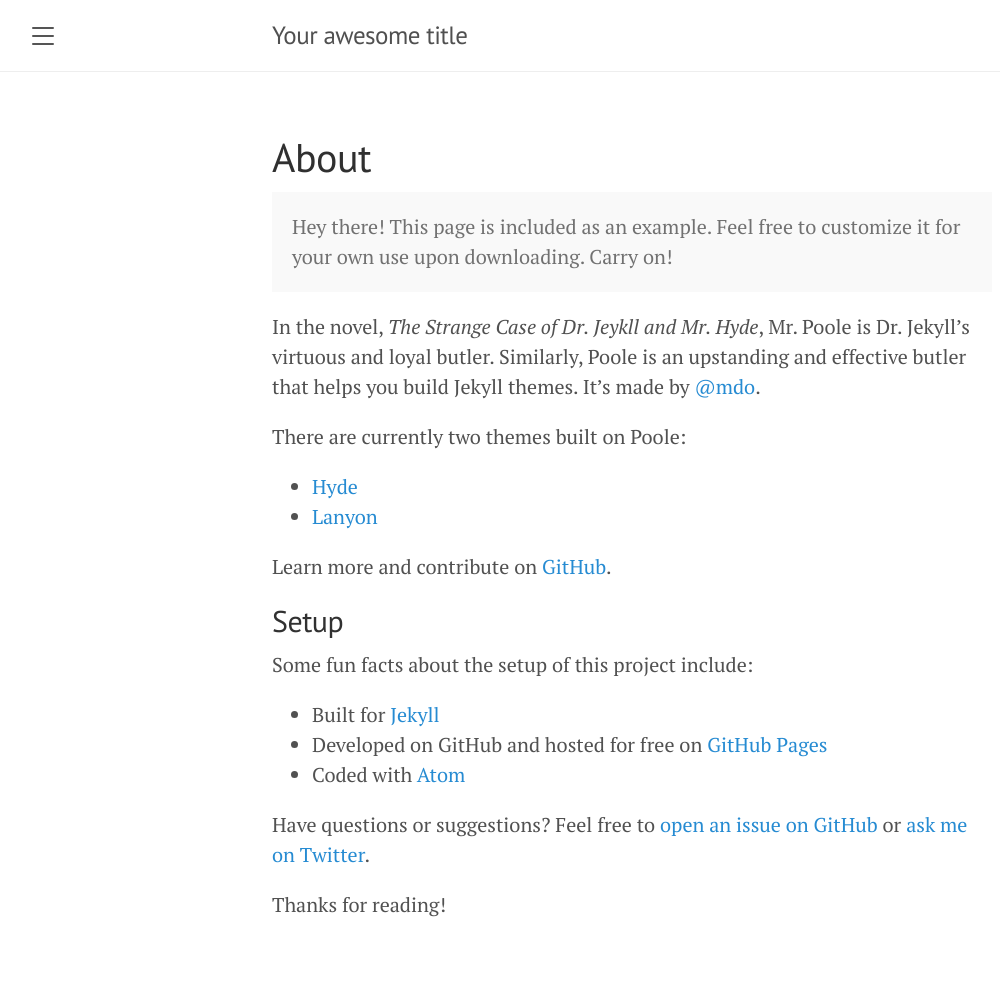
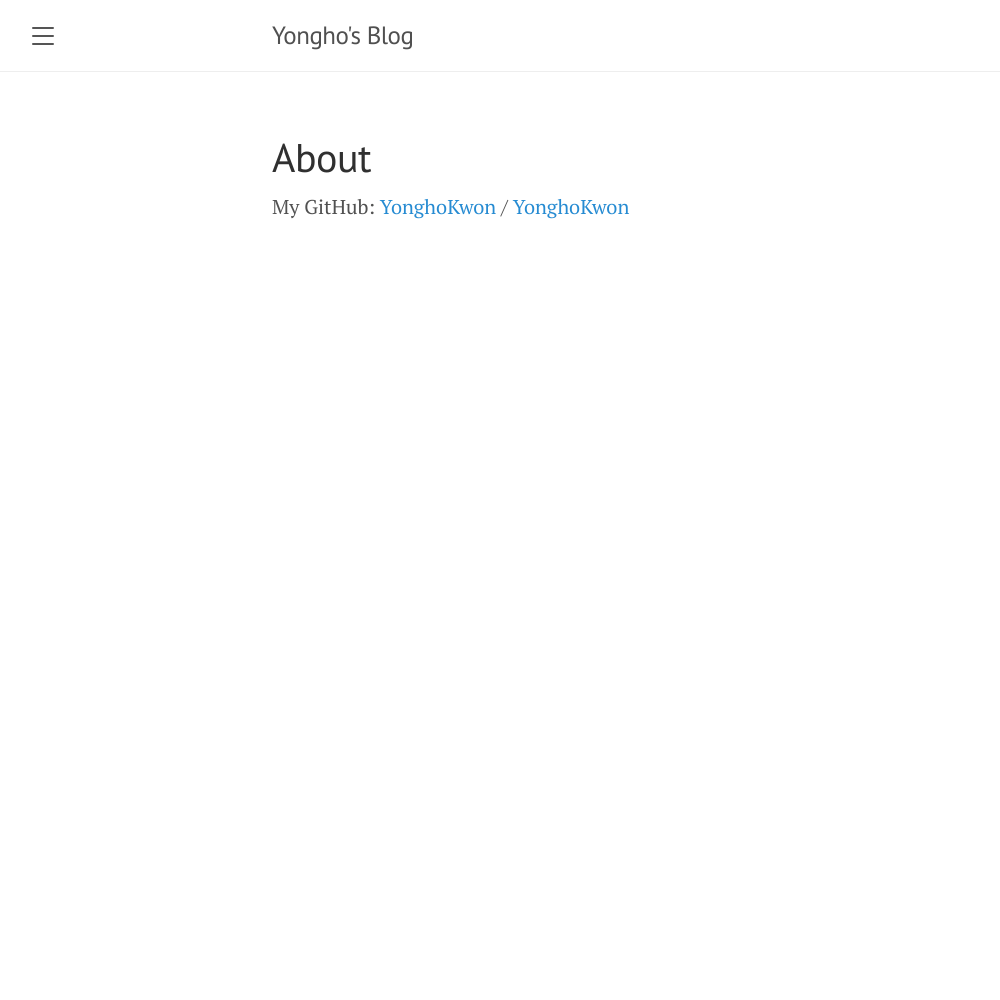
Before and after one commit to YonghoKwon/YonghoKwon.github.io, a Jekyll site: the page built from about.md, in a window 1280 px wide. Shown: the whole page, without its empty margins (8-1008 px from the left). Built offline with Jekyll 4.4.1, drawn with Linux system fonts in a browser that asks for light colours; after the commit the page ends 900 px from its top, so only the background shows below that.

Commit message:
feature(개인화) : 개인화 작업

```diff
--- a/_config.yml
+++ b/_config.yml
@@ -18,16 +18,16 @@
 # You can create any custom variable you would like, and they will be accessible
 # in the templates via {{ site.myvariable }}.
 
-title: Your awesome title
-email: your-email@example.com
+title: Yongho's Blog
+email: ho2708@naver.com
 description: >- # this means to ignore newlines until "baseurl:"
   Write an awesome description for your new site here. You can edit this
   line in _config.yml. It will appear in your document head meta (for
   Google search results) and in your feed.xml site description.
 baseurl: "" # the subpath of your site, e.g. /blog
 url: "" # the base hostname & protocol for your site, e.g. http://example.com
-twitter_username: jekyllrb
-github_username:  jekyll
+#twitter_username: jekyllrb
+github_username:  YonghoKwon
 
 # Build settings
 theme: minima
--- a/about.md
+++ b/about.md
@@ -1,29 +1,12 @@
 ---
 layout: page
 title: About
+permalink: /about/
 ---
 
-<p class="message">
-  Hey there! This page is included as an example. Feel free to customize it for your own use upon downloading. Carry on!
-</p>
+My GitHub:
+[YonghoKwon][jekyll-organization] /
+[YonghoKwon](https://github.com/YonghoKwon)
 
-In the novel, *The Strange Case of Dr. Jeykll and Mr. Hyde*, Mr. Poole is Dr. Jekyll's virtuous and loyal butler. Similarly, Poole is an upstanding and effective butler that helps you build Jekyll themes. It's made by [@mdo](https://twitter.com/mdo).
 
-There are currently two themes built on Poole:
-
-* [Hyde](http://hyde.getpoole.com)
-* [Lanyon](http://lanyon.getpoole.com)
-
-Learn more and contribute on [GitHub](https://github.com/poole).
-
-## Setup
-
-Some fun facts about the setup of this project include:
-
-* Built for [Jekyll](https://jekyllrb.com)
-* Developed on GitHub and hosted for free on [GitHub Pages](https://pages.github.com)
-* Coded with [Atom](https://atom.io)
-
-Have questions or suggestions? Feel free to [open an issue on GitHub](https://github.com/poole/issues/new) or [ask me on Twitter](https://twitter.com/mdo).
-
-Thanks for reading!
+[jekyll-organization]: https://github.com/YonghoKwon
```
Also changed, not shown: about.markdown (deleted, +0 -18 lines).
